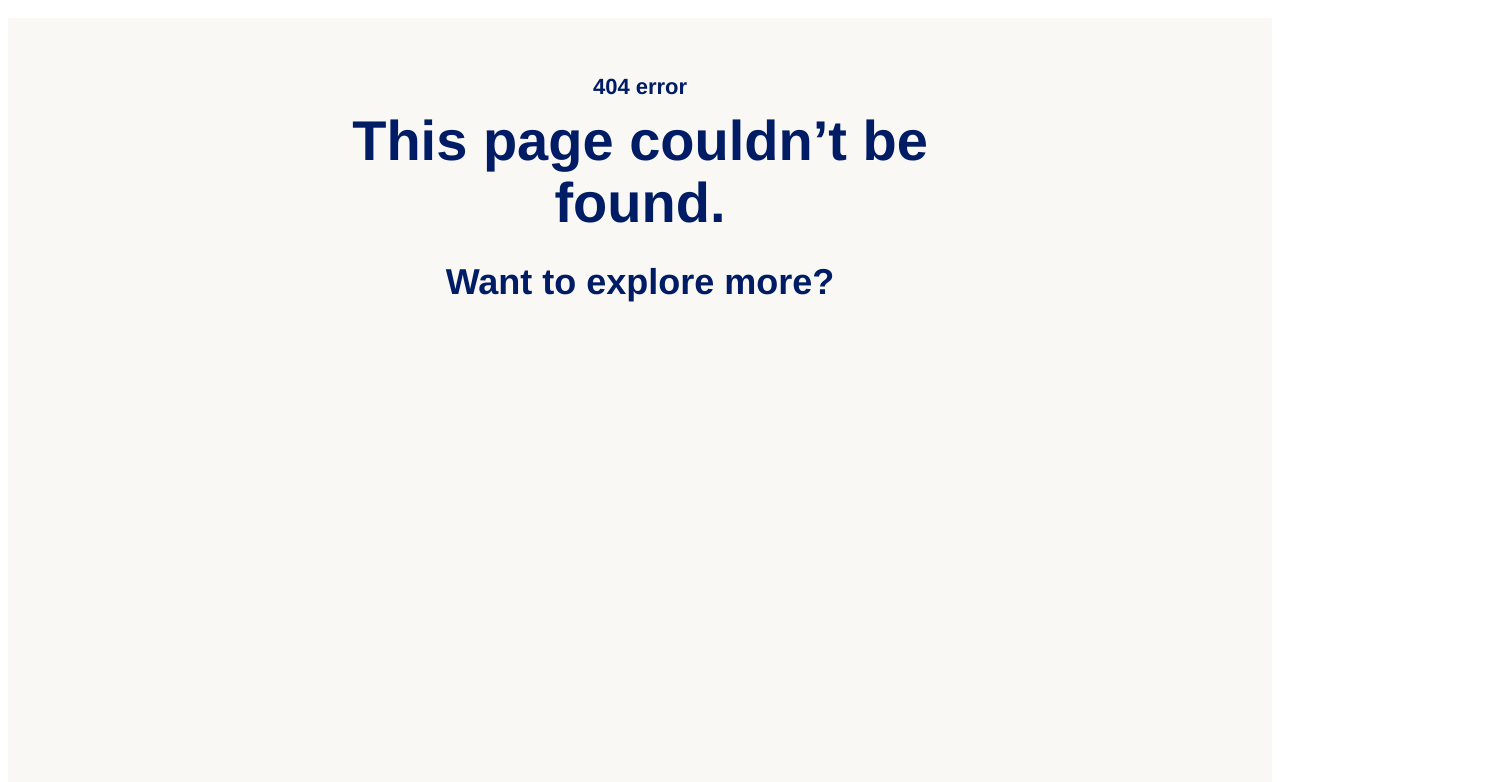
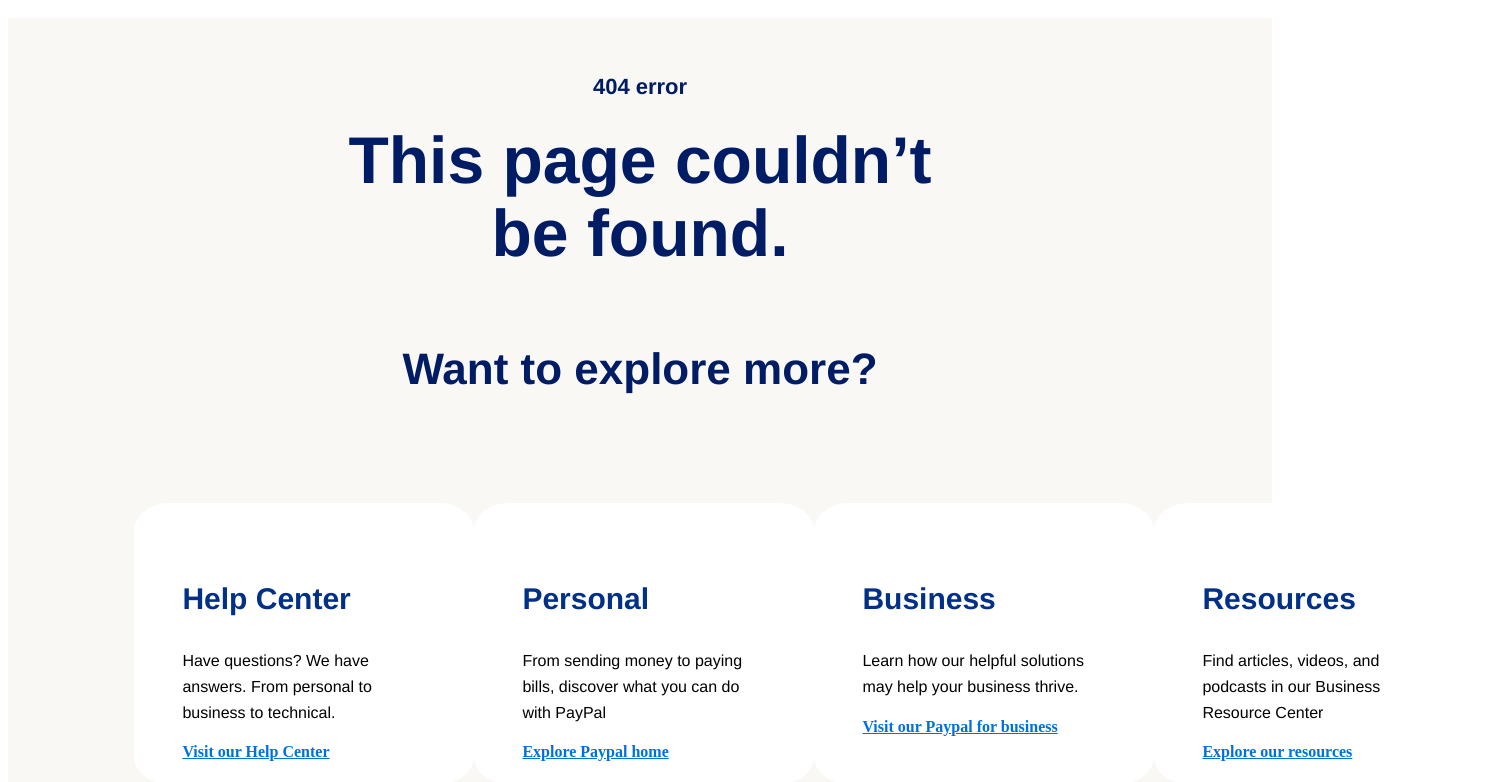
Before and after one commit to muratcan23/paypal404, a React (Create React App) app: page / in a window 1280 px wide. Shown: the part 78-860 px from the top of the page, 1494 px wide, since content can reach past the window. Built offline with nearby package versions, Linux system fonts and the light colour scheme.

Commit message:
remove unnecessary icon

```diff
--- a/src/App.tsx
+++ b/src/App.tsx
@@ -6,7 +6,6 @@
   return (
     <Flex flexDir="column" minH="100vh" bg="#faf8f5">
       <Navbar />
-
       <Background />
     </Flex>
   );
--- a/src/Components/Background.tsx
+++ b/src/Components/Background.tsx
@@ -1,5 +1,4 @@
 import { Flex, Text } from "@chakra-ui/react";
-import CornerIcon from "../icons/CornerIcon";
 import WiteBoxes from "./WiteBoxes";
 
 const Background = () => {
@@ -10,13 +9,11 @@
         bg="#faf8f5"
         display="flex"
         justifyContent="center"
-        alignItems="flex-start"
+        alignItems="center"
         paddingTop="30px"
+        flexDirection="column"
       >
-        <Flex direction="column" alignItems="center">
-          <Flex opacity="1" transform="none" alignItems="center">
-            <CornerIcon />
-          </Flex>
+        <Flex direction="column" alignItems="center" mb="auto">
           <Text
             color="#001c64"
             fontWeight="bold"
@@ -30,24 +27,24 @@
           >
             404 error
           </Text>
-          <Flex width="600px" height="105px" alignItems="center">
+          <Flex width="600px" height="105px" alignItems="center" mt="25px">
             <Text
               color="#001c64"
               fontWeight="bold"
               textAlign="center"
-              fontSize="56px"
+              fontSize="66px"
               fontFamily="PayPalOpen-Bold,Helvetica Neue,Arial,sans-serif"
               lineHeight={1.1}
             >
               This page couldn’t be found.
             </Text>
           </Flex>
-          <Flex>
+          <Flex mt="50px">
             <Text
               color="#001c64"
               fontWeight="bold"
               textAlign="center"
-              fontSize="36px"
+              fontSize="44px"
               fontFamily="PayPalOpen-Bold,Helvetica Neue,Arial,sans-serif"
               lineHeight={1.2}
             >
@@ -55,8 +52,9 @@
             </Text>
           </Flex>
         </Flex>
+
+        <WiteBoxes />
       </Flex>
-      <WiteBoxes />
     </>
   );
 };
--- a/src/Components/WiteBoxes.tsx
+++ b/src/Components/WiteBoxes.tsx
@@ -1,4 +1,4 @@
-import { Box, Flex, Link, Text } from "@chakra-ui/react";
+import { Flex, Link, Text } from "@chakra-ui/react";
 
 const WiteBoxes = () => {
   const BoxesData = [
@@ -25,13 +25,60 @@
   ];
 
   return (
-    <Flex width="340px" height="280px" bg="#fff">
+    <Flex
+      justifyContent="space-between"
+      ml={10}
+      w="80%"
+      bg="#faf8f5"
+      marginX="12%"
+      mb="auto"
+    >
       {BoxesData.map((item, index) => (
-        <Box key={index}>
-          <Text>{item.title}</Text>
-          <Text>{item.p}</Text>
-          <Link href="#">{item.linkText}</Link>
-        </Box>
+        <Flex
+          key={index}
+          width="340px"
+          height="280px"
+          bg="#fff"
+          boxShadow="md"
+          borderRadius="10%"
+          paddingBlockStart={1}
+        >
+          <Flex padding="48px" w="248px" h="183px" flexDirection="column">
+            <Flex>
+              <Text
+                fontSize="30px"
+                fontWeight="bold"
+                fontFamily="PayPalOpen-Bold,Helvetica Neue,Arial,sans-serif"
+                color="#003087"
+              >
+                {item.title}
+              </Text>
+            </Flex>
+            <Flex>
+              <Text
+                mt={2}
+                fontFamily="PayPalOpen-Regular,Helvetica Neue,Arial,sans-serif"
+                lineHeight={1.6}
+              >
+                {item.p}
+              </Text>
+            </Flex>
+            <Flex>
+              <Link
+                href="#"
+                mt={2}
+                color="blue.500"
+                fontSize="1rem"
+                fontFamily="PayPalOpen-Bold"
+                cursor="pointer"
+                textColor="#0070e0"
+                fontWeight="bold"
+              >
+                {item.linkText}
+              </Link>
+            </Flex>
+          </Flex>
+        </Flex>
       ))}
     </Flex>
   );
--- a/src/Components/navbar/LeftNavbar.tsx
+++ b/src/Components/navbar/LeftNavbar.tsx
@@ -85,9 +85,12 @@
             >
               {item.label}
             </Text>
-            <Flex>
-              <DownArrow color="#001c64" />
-            </Flex>
+
+            {index !== NavbarData.length - 1 && (
+              <Flex>
+                <DownArrow color="#001c64" />
+              </Flex>
+            )}
           </Box>
         ))}
       </Stack>
--- a/src/icons/CornerIcon.tsx
+++ /dev/null
@@ -1,23 +0,0 @@
-import { IconProps } from "./types";
-
-const CornerIcon = (props: IconProps) => {
-  return (
-    <g
-      opacity="1"
-      transform="matrix(1,0,0,1,213.35899353027344,37.9119987487793)"
-    >
-      <path
-        fill="rgb(0,255,0)"
-        fill-opacity="1"
-        d=" M-425.20599365234375,139.08799743652344 C-454.0459899902344,139.08799743652344 -475.9939880371094,113.33799743652344 -471.5409851074219,84.93699645996094 C-471.5409851074219,84.93699645996094 -385.3789978027344,-460.9119873046875 -385.3789978027344,-460.9119873046875 C-385.3789978027344,-460.9119873046875 197.3979949951172,-460.9119873046875 197.3979949951172,-460.9119873046875 C169.08799743652344,-460.9119873046875 144.91400146484375,-440.24798583984375 140.46099853515625,-412.2720031738281 C140.46099853515625,-412.2720031738281 61.1510009765625,90.447998046875 61.1510009765625,90.447998046875 C56.698001861572266,118.4209976196289 32.630001068115234,139.08799743652344 4.2129998207092285,139.08799743652344 C4.2129998207092285,139.08799743652344 -425.20599365234375,139.08799743652344 -425.20599365234375,139.08799743652344z"
-      ></path>
-      <path
-        fill="rgb(0,255,0)"
-        fill-opacity="1"
-        d=" M-425.20599365234375,139.08799743652344 C-454.0459899902344,139.08799743652344 -475.9939880371094,113.33799743652344 -471.5409851074219,84.93699645996094 C-471.5409851074219,84.93699645996094 -385.3789978027344,-460.9119873046875 -385.3789978027344,-460.9119873046875 C-385.3789978027344,-460.9119873046875 197.3979949951172,-460.9119873046875 197.3979949951172,-460.9119873046875 C169.08799743652344,-460.9119873046875 144.91400146484375,-440.24798583984375 140.46099853515625,-412.2720031738281 C140.46099853515625,-412.2720031738281 61.1510009765625,90.447998046875 61.1510009765625,90.447998046875 C56.698001861572266,118.4209976196289 32.630001068115234,139.08799743652344 4.2129998207092285,139.08799743652344 C4.2129998207092285,139.08799743652344 -425.20599365234375,139.08799743652344 -425.20599365234375,139.08799743652344z"
-      ></path>
-    </g>
-  );
-};
-
-export default CornerIcon;
```
